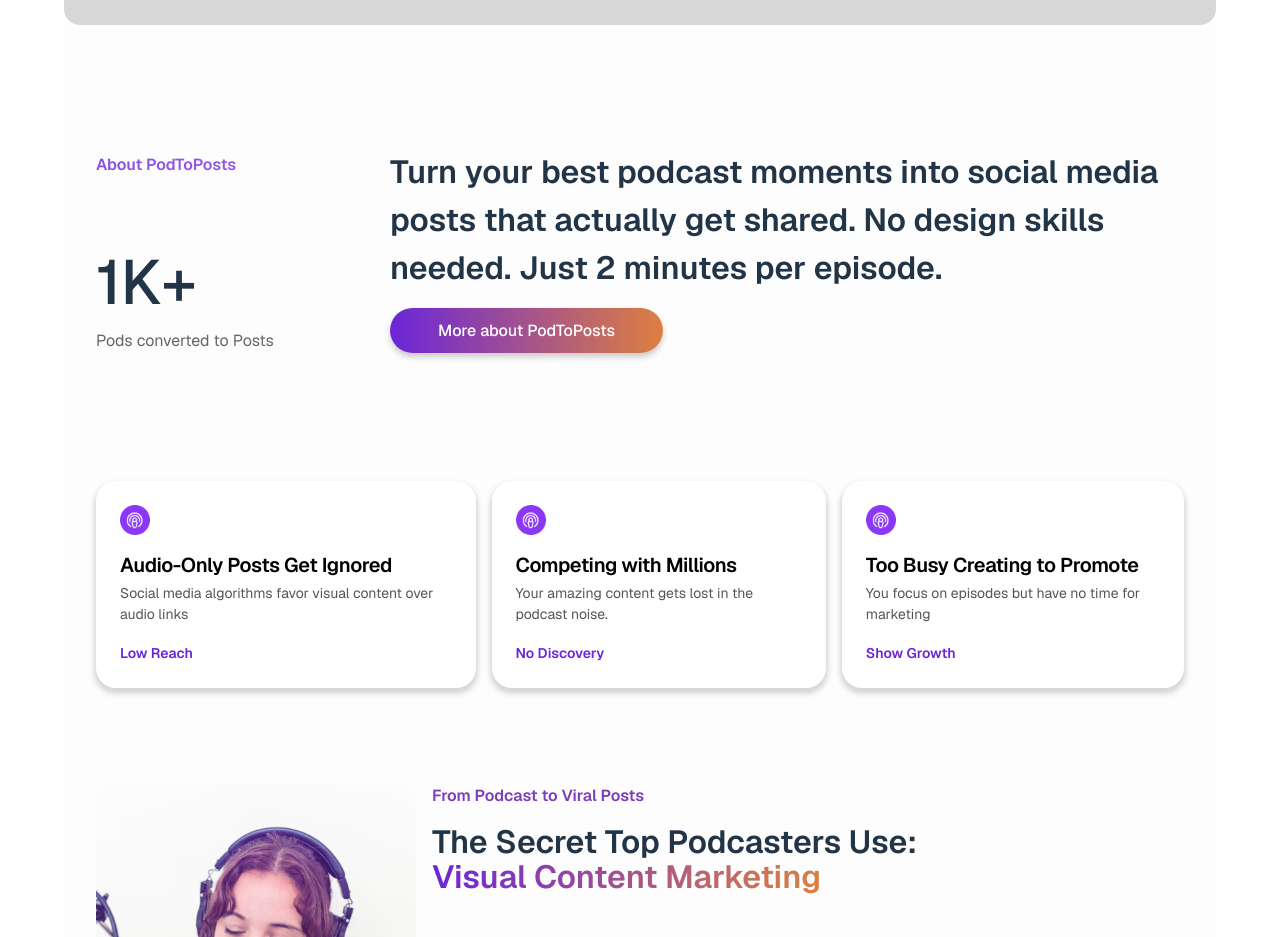
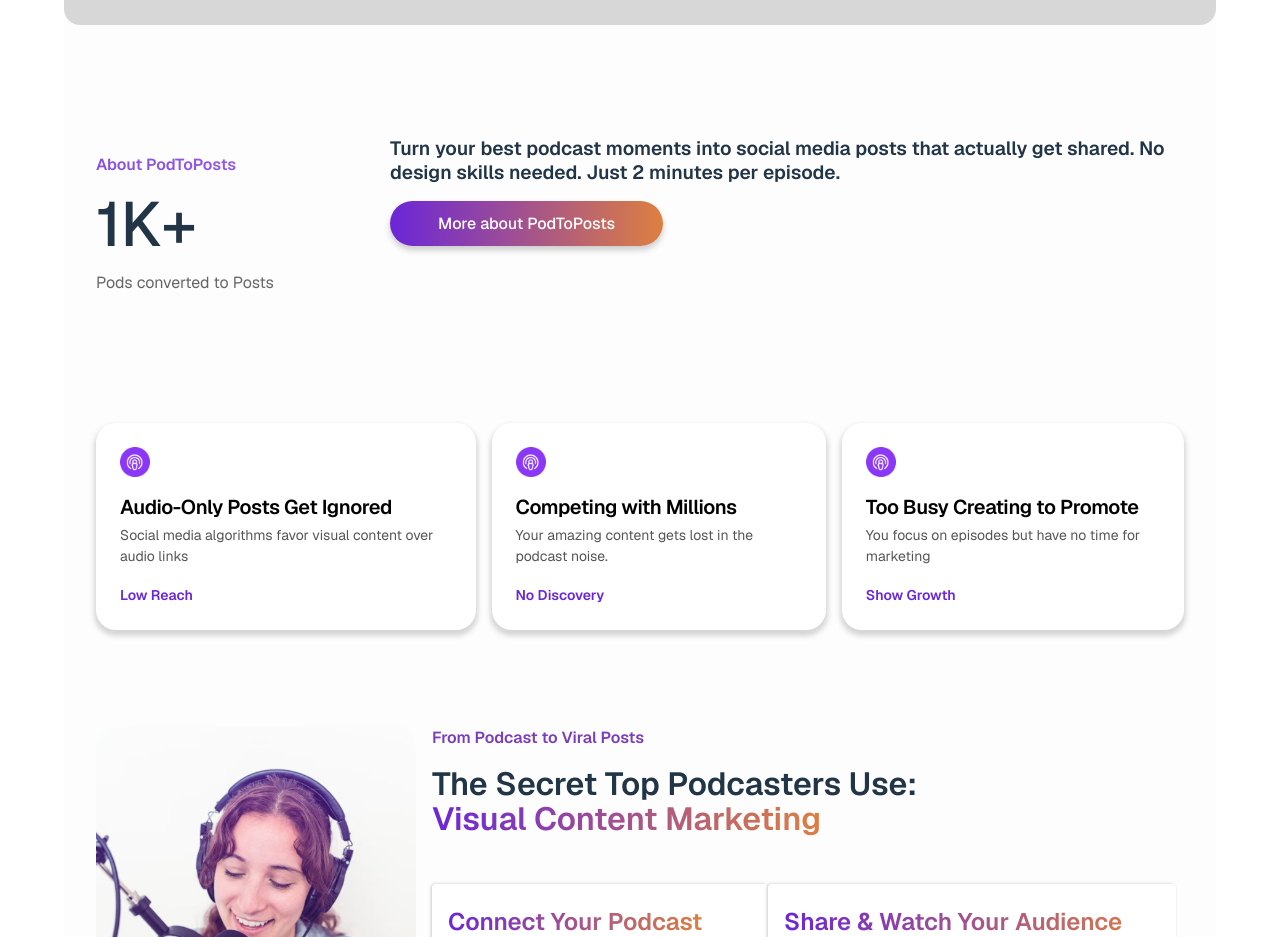
Before and after one commit to botkumar01/pod2posts, a React (Vite) app: page /home in a window 1280 px wide. Shown: the part 1020-1957 px from the top of the page. Built offline with nearby package versions, Linux system fonts and the light colour scheme; a web font is replaced by a local one.

Commit message:
Update HomePage.scss

```diff
--- a/src/Pages/HomePage.scss
+++ b/src/Pages/HomePage.scss
@@ -88,10 +88,10 @@
         .aboutText {
             flex: 2.7;
 
-            h2 {
-                font-size: 2rem;
+              h2 {
+                font-size: 1.2rem !important;
                 margin-bottom: 1rem;
-                line-height: 3rem;
+                line-height: 01.5rem !important;
                 font-weight: 600 !important;
             }
         }
```
